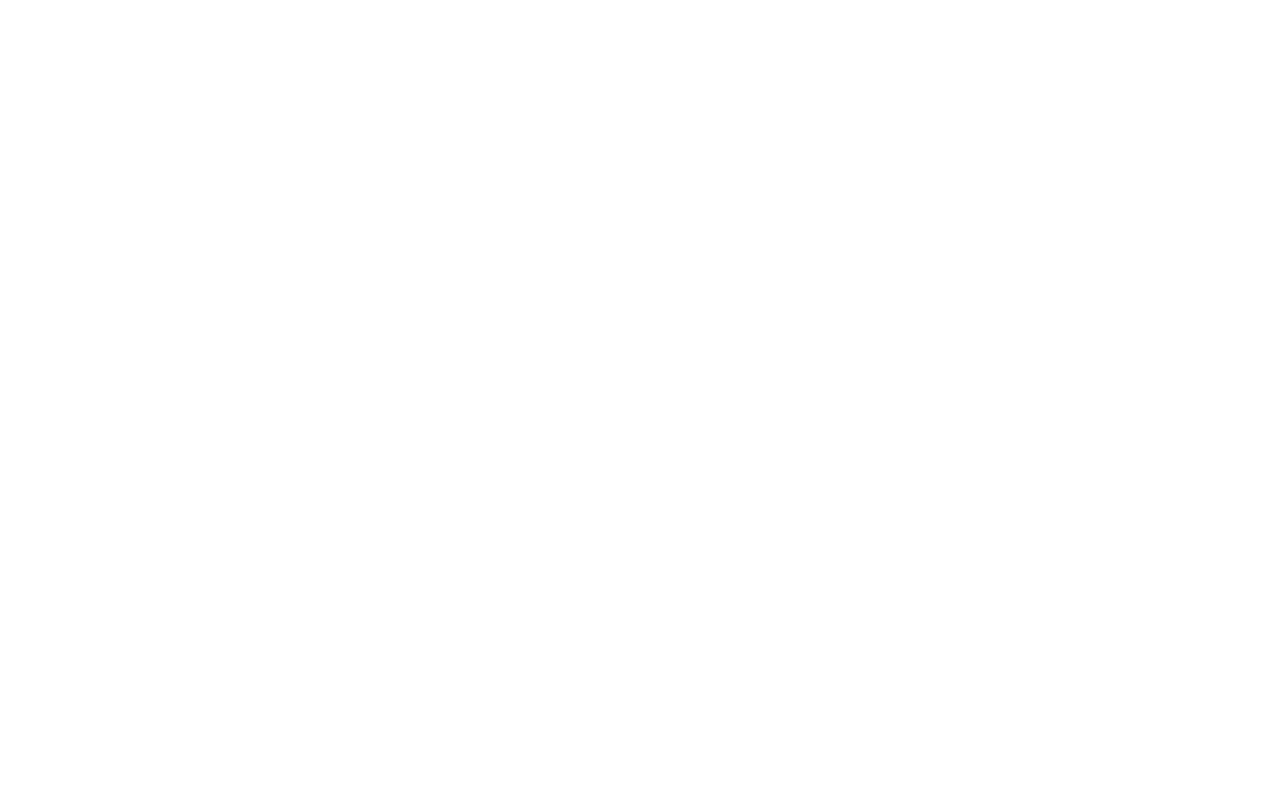
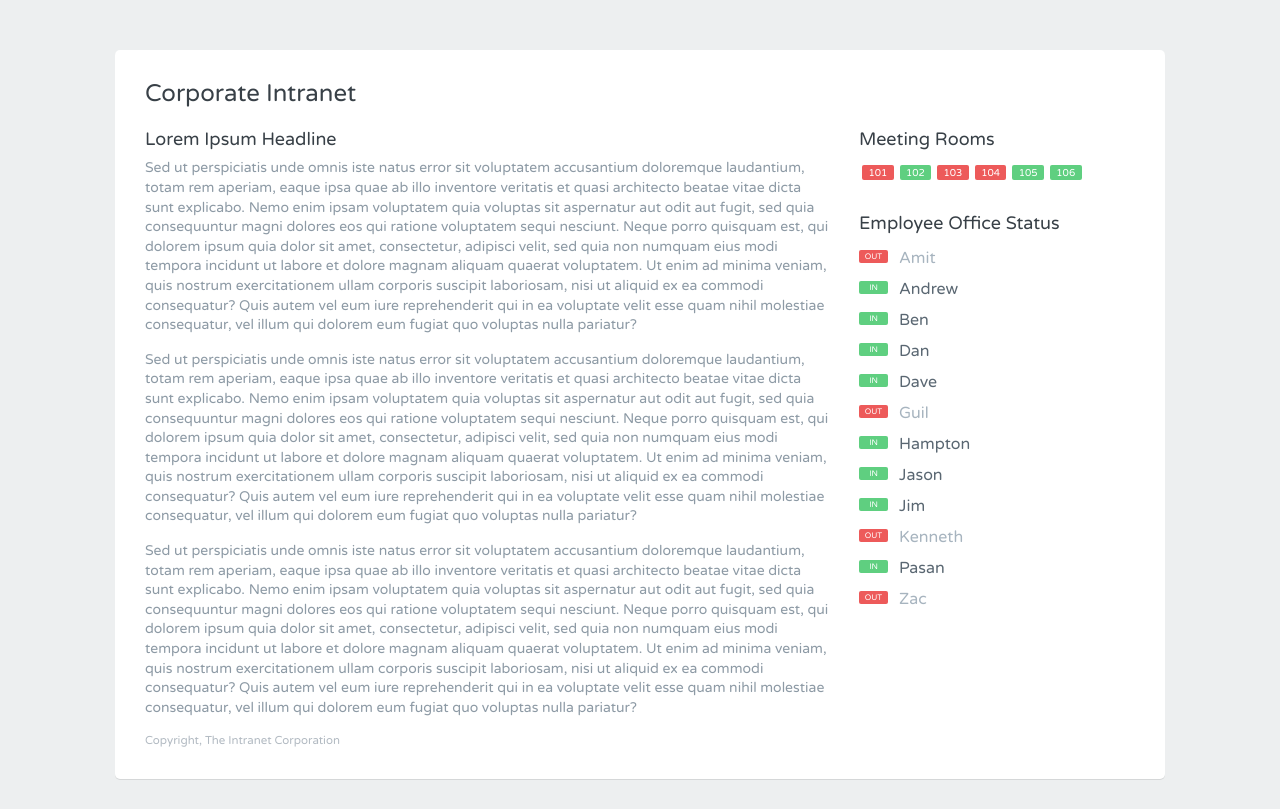
Before and after one commit to roymcfarland/ajax-and-jquery, a plain HTML site: page index.html in a window 1280 px wide. Drawn offline with nearby package versions, Linux system fonts and the light colour scheme.

Commit message:
Updated / removed files and added two AJAX requests using $.getJSON

```diff
--- /dev/null
+++ b/data/employees.json
@@ -0,0 +1,50 @@
+[
+  {
+   "name": "Amit",
+   "inoffice": false
+  },
+  {
+   "name": "Andrew",
+   "inoffice": true
+  },
+  {
+   "name": "Ben",
+   "inoffice": true
+  },
+  {
+   "name": "Dan",
+   "inoffice": true
+  },
+  {
+   "name": "Dave",
+   "inoffice": true
+  },
+  {
+   "name": "Guil",
+   "inoffice": false
+  },
+  {
+   "name": "Hampton",
+   "inoffice": true
+  },
+  {
+   "name": "Jason",
+   "inoffice": true
+  },
+  {
+   "name": "Jim",
+   "inoffice": true
+  },
+  {
+   "name": "Kenneth",
+   "inoffice": false
+  },
+  {
+   "name": "Pasan",
+   "inoffice": true
+  },
+  {
+   "name": "Zac",
+   "inoffice": false
+  }
+]
--- /dev/null
+++ b/data/rooms.json
@@ -0,0 +1,26 @@
+[
+  {
+   "room": 101,
+   "available": false
+  },
+  {
+   "room": 102,
+   "available": true
+  },
+  {
+   "room": 103,
+   "available": false
+  },
+  {
+   "room": 104,
+   "available": false
+  },
+  {
+   "room": 105,
+   "available": true
+  },
+  {
+   "room": 106,
+   "available": true
+  }
+]
--- a/index.html
+++ b/index.html
@@ -1,16 +1,44 @@
 <!DOCTYPE html>
-<html lang="en">
-  <head>
-    <meta charset="utf-8">
-    <title>Untitled</title>
-    <link rel="stylesheet" type="text/css" href="http://cdnjs.cloudflare.com/ajax/libs/twitter-bootstrap/3.2.0/css/bootstrap.min.css">
-    <link rel="stylesheet" type="text/css" href="main.css">
-  </head>
-  <body>
+<html>
+<head>
+  <meta charset="utf-8">
+  <title>AJAX Office Status Widget</title>
+  <link href='http://fonts.googleapis.com/css?family=Varela+Round' rel='stylesheet' type='text/css'>
+  <link rel="stylesheet" href="main.css">
+  <script src="http://code.jquery.com/jquery-1.11.2.min.js"></script>
+  <script src="main.js"></script>
+</head>
+<body>
+  <div class="grid-container centered">
+    <div class="grid-100">
+      <div class="contained">
+        <div class="grid-100">
+          <div class="heading">
+            <h1>Corporate Intranet</h1>
+          </div>
+        </div>
+        <section class="grid-70 main">
+          <h2>Lorem Ipsum Headline</h2>
+          <p>Sed ut perspiciatis unde omnis iste natus error sit voluptatem accusantium doloremque laudantium, totam rem aperiam, eaque ipsa quae ab illo inventore veritatis et quasi architecto beatae vitae dicta sunt explicabo. Nemo enim ipsam voluptatem quia voluptas sit aspernatur aut odit aut fugit, sed quia consequuntur magni dolores eos qui ratione voluptatem sequi nesciunt. Neque porro quisquam est, qui dolorem ipsum quia dolor sit amet, consectetur, adipisci velit, sed quia non numquam eius modi tempora incidunt ut labore et dolore magnam aliquam quaerat voluptatem. Ut enim ad minima veniam, quis nostrum exercitationem ullam corporis suscipit laboriosam, nisi ut aliquid ex ea commodi consequatur? Quis autem vel eum iure reprehenderit qui in ea voluptate velit esse quam nihil molestiae consequatur, vel illum qui dolorem eum fugiat quo voluptas nulla pariatur?</p>
+          <p>Sed ut perspiciatis unde omnis iste natus error sit voluptatem accusantium doloremque laudantium, totam rem aperiam, eaque ipsa quae ab illo inventore veritatis et quasi architecto beatae vitae dicta sunt explicabo. Nemo enim ipsam voluptatem quia voluptas sit aspernatur aut odit aut fugit, sed quia consequuntur magni dolores eos qui ratione voluptatem sequi nesciunt. Neque porro quisquam est, qui dolorem ipsum quia dolor sit amet, consectetur, adipisci velit, sed quia non numquam eius modi tempora incidunt ut labore et dolore magnam aliquam quaerat voluptatem. Ut enim ad minima veniam, quis nostrum exercitationem ullam corporis suscipit laboriosam, nisi ut aliquid ex ea commodi consequatur? Quis autem vel eum iure reprehenderit qui in ea voluptate velit esse quam nihil molestiae consequatur, vel illum qui dolorem eum fugiat quo voluptas nulla pariatur?</p>
+          <p>Sed ut perspiciatis unde omnis iste natus error sit voluptatem accusantium doloremque laudantium, totam rem aperiam, eaque ipsa quae ab illo inventore veritatis et quasi architecto beatae vitae dicta sunt explicabo. Nemo enim ipsam voluptatem quia voluptas sit aspernatur aut odit aut fugit, sed quia consequuntur magni dolores eos qui ratione voluptatem sequi nesciunt. Neque porro quisquam est, qui dolorem ipsum quia dolor sit amet, consectetur, adipisci velit, sed quia non numquam eius modi tempora incidunt ut labore et dolore magnam aliquam quaerat voluptatem. Ut enim ad minima veniam, quis nostrum exercitationem ullam corporis suscipit laboriosam, nisi ut aliquid ex ea commodi consequatur? Quis autem vel eum iure reprehenderit qui in ea voluptate velit esse quam nihil molestiae consequatur, vel illum qui dolorem eum fugiat quo voluptas nulla pariatur?</p>
+        </section>
+        <aside class="grid-30 list">
+        <h2>Meeting Rooms</h2>
+          <div id="roomList">
 
-    <script src="http://cdnjs.cloudflare.com/ajax/libs/jquery/2.1.1/jquery.min.js"></script>
-    <script src="http://cdnjs.cloudflare.com/ajax/libs/twitter-bootstrap/3.2.0/js/bootstrap.js"></script>
-    <script src="main.js"></script>
 
-  </body>
+          </div>
+          <h2>Employee Office Status</h2>
+          <div id="employeeList">
+
+          </div>
+        </aside>
+        <footer class="grid-100">
+          <p>Copyright, The Intranet Corporation</p>
+        </footer>
+      </div>
+    </div>
+  </div>
+</body>
 </html>
--- a/main.css
+++ b/main.css
@@ -0,0 +1,386 @@
+@charset "UTF-8";
+
+.grid-container:before,
+.grid-container:after {
+  content: ".";
+  display: block;
+  overflow: hidden;
+  visibility: hidden;
+  font-size: 0;
+  line-height: 0;
+  width: 0;
+  height: 0;
+}
+
+.grid-container:after {
+  clear: both;
+}
+
+.grid-container {
+  max-width: 1080px;
+  position: relative;
+}
+
+.grid-30,
+.grid-70,
+.grid-100 {
+  -webkit-box-sizing: border-box;
+  -moz-box-sizing: border-box;
+  box-sizing: border-box;
+  padding-left: 15px;
+  padding-right: 15px;
+}
+
+body {
+  min-width: 320px;
+}
+
+@media screen {
+  .grid-container:before,
+  .grid-container:after {
+    content: ".";
+    display: block;
+    overflow: hidden;
+    visibility: hidden;
+    font-size: 0;
+    line-height: 0;
+    width: 0;
+    height: 0;
+  }
+
+  .grid-container:after {
+    clear: both;
+  }
+
+  .grid-container {
+    max-width: 1080px;
+    position: relative;
+  }
+
+  .grid-30,
+  .grid-70,
+  .grid-100 {
+    -webkit-box-sizing: border-box;
+    -moz-box-sizing: border-box;
+    box-sizing: border-box;
+    padding-left: 15px;
+    padding-right: 15px;
+  }
+
+  body {
+    min-width: 320px;
+  }
+}
+
+@media screen and (min-width: 1080px) {
+  .grid-container:before,
+  .grid-100:before,
+  .grid-container:after,
+  .grid-100:after {
+    content: ".";
+    display: block;
+    overflow: hidden;
+    visibility: hidden;
+    font-size: 0;
+    line-height: 0;
+    width: 0;
+    height: 0;
+  }
+
+  .grid-container:after,
+  .grid-100:after {
+    clear: both;
+  }
+
+  .grid-container {
+    max-width: 1080px;
+    position: relative;
+  }
+
+  .grid-30,
+  .grid-70,
+  .grid-100 {
+    -webkit-box-sizing: border-box;
+    -moz-box-sizing: border-box;
+    box-sizing: border-box;
+    padding-left: 15px;
+    padding-right: 15px;
+  }
+
+  .grid-30 {
+    float: left;
+    width: 30%;
+  }
+
+  .grid-70 {
+    float: left;
+    width: 70%;
+  }
+
+  .grid-100 {
+    clear: both;
+    width: 100%;
+  }
+}
+
+@media screen and (max-width: 400px) {
+  @-ms-viewport {
+    width: 320px;
+  }
+}
+
+@media screen and (max-width: 680px) {
+  .grid-container:before,
+  .grid-container:after {
+    content: ".";
+    display: block;
+    overflow: hidden;
+    visibility: hidden;
+    font-size: 0;
+    line-height: 0;
+    width: 0;
+    height: 0;
+  }
+
+  .grid-container:after {
+    clear: both;
+  }
+
+  .grid-container {
+    max-width: 1080px;
+    position: relative;
+  }
+
+  .grid-30,
+  .grid-70,
+  .grid-100 {
+    -webkit-box-sizing: border-box;
+    -moz-box-sizing: border-box;
+    box-sizing: border-box;
+    padding-left: 15px;
+    padding-right: 15px;
+  }
+}
+
+@media screen and (min-width: 680px) and (max-width: 1080px) {
+  .grid-container:before,
+  .grid-container:after {
+    content: ".";
+    display: block;
+    overflow: hidden;
+    visibility: hidden;
+    font-size: 0;
+    line-height: 0;
+    width: 0;
+    height: 0;
+  }
+
+  .grid-container:after {
+    clear: both;
+  }
+
+  .grid-container {
+    max-width: 1080px;
+    position: relative;
+  }
+
+  .grid-30,
+  .grid-70,
+  .grid-100 {
+    -webkit-box-sizing: border-box;
+    -moz-box-sizing: border-box;
+    box-sizing: border-box;
+    padding-left: 15px;
+    padding-right: 15px;
+  }
+}
+
+.grid-container:before,
+.grid-container:after {
+  content: ".";
+  display: block;
+  overflow: hidden;
+  visibility: hidden;
+  font-size: 0;
+  line-height: 0;
+  width: 0;
+  height: 0;
+}
+
+.grid-container:after {
+  clear: both;
+}
+
+.grid-container {
+  max-width: 1080px;
+  position: relative;
+}
+
+.grid-30,
+.grid-70,
+.grid-100 {
+  -webkit-box-sizing: border-box;
+  -moz-box-sizing: border-box;
+  box-sizing: border-box;
+  padding-left: 15px;
+  padding-right: 15px;
+}
+
+html,
+body,
+div,
+h1,
+h2,
+p,
+ul,
+li,
+aside,
+footer,
+section {
+  margin: 0;
+  padding: 0;
+  border: 0;
+  font: inherit;
+  font-size: 100%;
+  vertical-align: baseline;
+}
+
+html {
+  line-height: 1;
+}
+
+ul {
+  list-style: none;
+}
+
+aside,
+footer,
+section {
+  display: block;
+}
+
+body {
+  background: #edeff0;
+  padding: 50px 0 0;
+  font-family: "Varela Round", "Helvetica Neue", Helvetica, Arial, sans-serif;
+  font-size: 62.5%;
+}
+
+.centered {
+  margin: 0 auto;
+}
+
+.contained {
+  background: white;
+  padding: 30px 15px;
+  margin-bottom: 30px;
+  position: relative;
+  overflow: hidden;
+  -webkit-border-radius: 5px;
+  -moz-border-radius: 5px;
+  -ms-border-radius: 5px;
+  -o-border-radius: 5px;
+  border-radius: 5px;
+  -webkit-box-shadow: 0 1px 0 0 rgba(0, 0, 0, 0.1);
+  -moz-box-shadow: 0 1px 0 0 rgba(0, 0, 0, 0.1);
+  box-shadow: 0 1px 0 0 rgba(0, 0, 0, 0.1);
+}
+
+.heading {
+  margin-bottom: 20px;
+}
+
+h1,
+h2 {
+  font-size: 2.4em;
+  font-weight: 500;
+  margin-bottom: 8px;
+  color: #384047;
+  line-height: 1.2;
+}
+
+h2 {
+  font-size: 1.8em;
+}
+
+aside h2 {
+  margin-bottom: 15px;
+}
+
+p {
+  color: #8d9aa5;
+  font-size: 1.4em;
+  margin-bottom: 15px;
+  line-height: 1.4;
+}
+
+ul li {
+  margin: 15px 0 0;
+  font-size: 1.6em;
+  color: #8d9aa5;
+  position: relative;
+}
+
+
+ul.rooms {
+  margin-bottom: 30px;
+}
+
+ul.rooms li {
+  font-size: 1em;
+  display: inline-block;
+  width: 10%;
+  padding: 3px 2px 2px;
+  border-radius: 2px;
+  margin: 0 3px 3px 3px;
+  color: white;
+    text-align: center;
+}
+
+ul.rooms li.empty {
+  background-color: #5fcf80;
+}
+ul.rooms li.full {
+  background-color: #ed5a5a;
+}
+
+ul.bulleted {
+  margin-bottom: 20px;
+}
+
+ul.bulleted li {
+  padding-left: 40px;
+}
+ul.bulleted li:before {
+  position: absolute;
+  top: 0;
+  left: 0;
+  color: white;
+  font-size: .5em;
+  padding: 3px 2px 2px;
+  border-radius: 2px;
+  text-align:center;
+  width: 25px;
+}
+
+ul.bulleted .in {
+  color: #5A6772;
+}
+ul.bulleted .in:before {
+  content: "IN";
+  background-color: #5fcf80;
+}
+ul.bulleted .out {
+  color: #A7B4BF;
+}
+ul.bulleted .out:before {
+  content: "OUT";
+  background-color: #ed5a5a;
+}
+
+
+footer p {
+  color: #b2bac2;
+  font-size: 1.15em;
+  margin: 0;
+}
--- a/main.js
+++ b/main.js
@@ -1,3 +1,42 @@
 $(document).on('ready', function() {
 
-});
+///////////////////////////////////////////////////////
+//////////////// AJAX REQUEST NO. 1 ///////////////////
+///////////////////////////////////////////////////////
+
+  $.getJSON('data/employees.json', function (data) {
+    var statusHTML = '<ul class="bulleted">';
+    $.each(data,function (index, employee) {
+      if (employee.inoffice === true) {
+        statusHTML +='<li class="in">';
+      } else {
+        statusHTML +='<li class="out">';
+      }
+      statusHTML += employee.name + '</li>';
+    });
+    statusHTML += '</ul>';
+    $('#employeeList').html(statusHTML)
+  }); // end getJSON
+
+
+
+  ///////////////////////////////////////////////////////
+  //////////////// AJAX REQUEST NO. 2 ///////////////////
+  ///////////////////////////////////////////////////////
+
+  $.getJSON('data/rooms.json', function (data) {
+    var statusHTML = '<ul class="rooms">';
+    $.each(data,function (index, room) {
+      if (room.available === true) {
+        statusHTML +='<li class="empty">';
+      } else {
+        statusHTML +='<li class="full">';
+      }
+      statusHTML += room.room + '</li>';
+    });
+    statusHTML += '</ul>';
+    $('#roomList').html(statusHTML)
+  }); // end getJSON
+
+
+}); // end ready
```
Also changed, not shown: javascript-example.html (deleted), jquery-example.html (deleted), sidebar.html (deleted).
